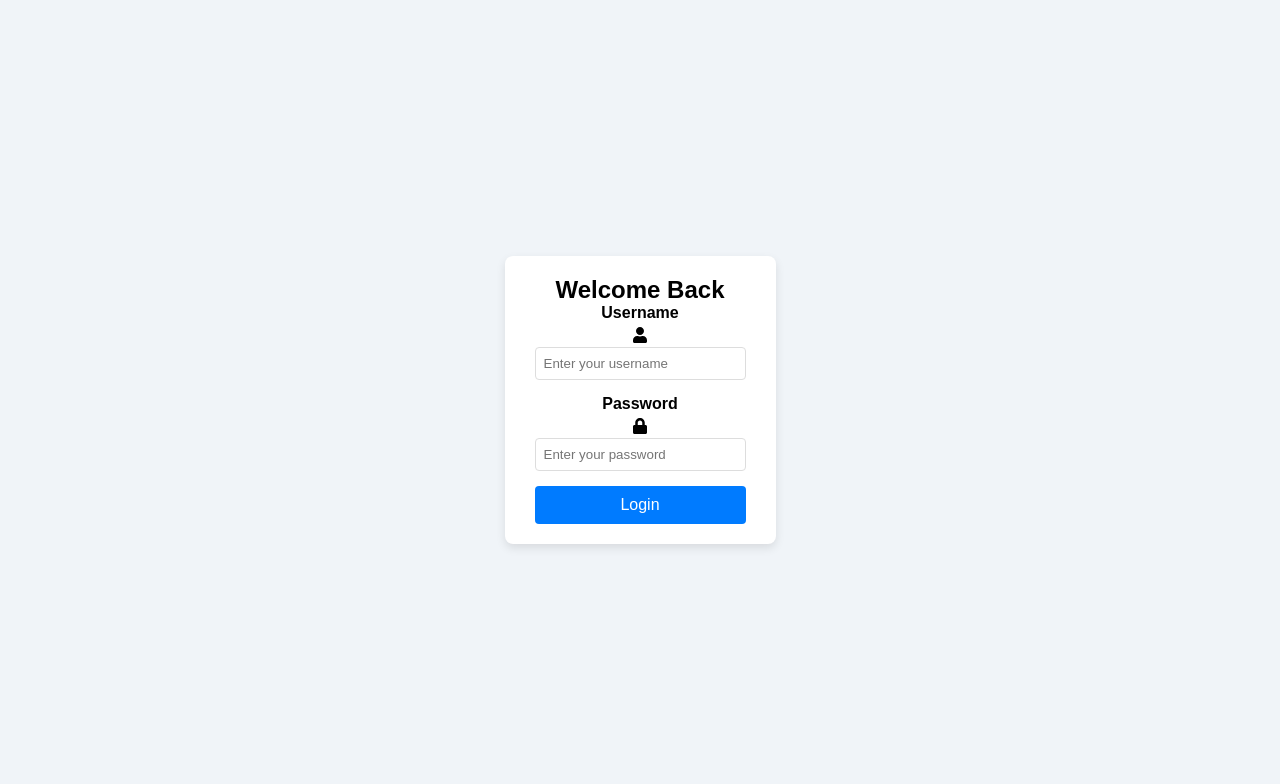
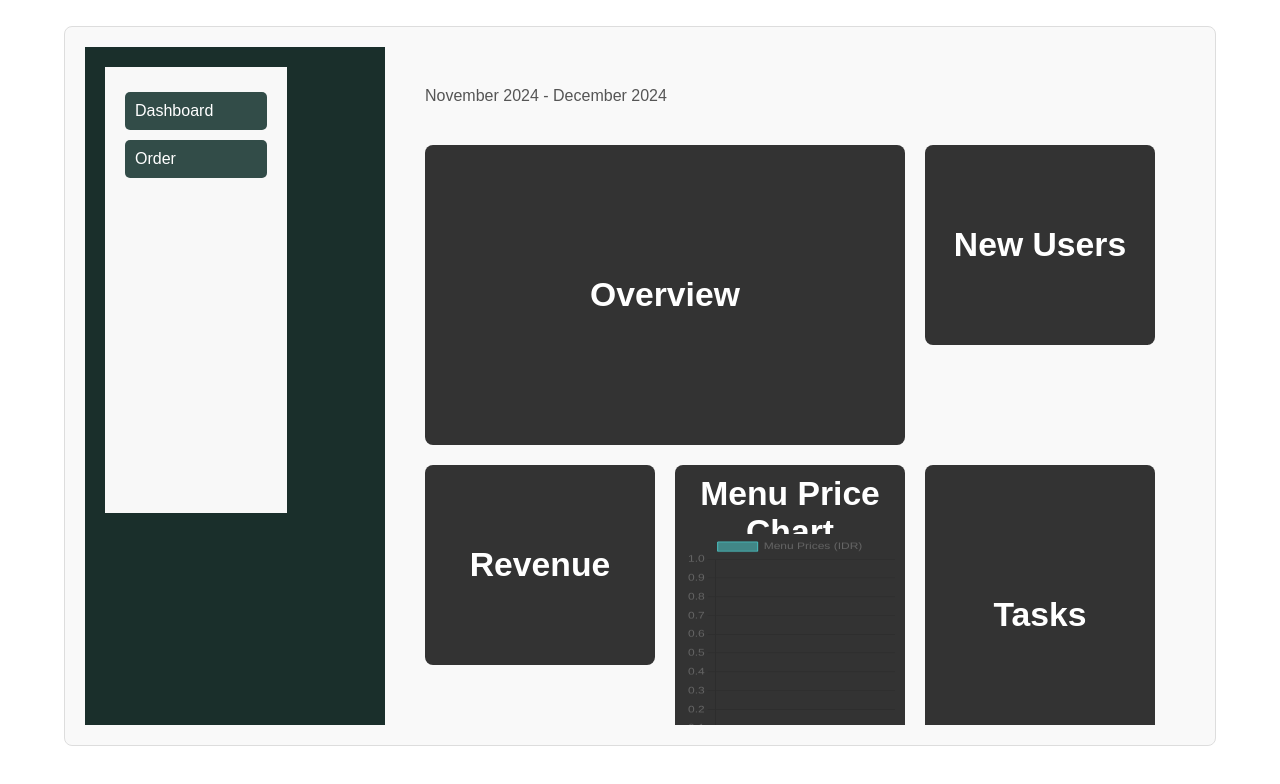
Before and after one commit to FauzanIkhsani04/kasir-digital, a React (Create React App) app in the folder FE/: page / in a window 1280 px wide. Shown: the top 784 px of the page. Built offline with nearby package versions, Linux system fonts and the light colour scheme; no server answers; the database is empty.

Commit message:
Revert "Merge branch 'master' of https://github.com/FauzanIkhsani04/kasir-digital"
This reverts commit b58e96f59e9c78f80700b6aab493fa4d2313ae58, reversing
changes made to ab766cee1adb6be515a3204908bf1a98c4f8b063.

```diff
--- a/FE/package.json
+++ b/FE/package.json
@@ -13,7 +13,6 @@
     "react": "^18.3.1",
     "react-chartjs-2": "^5.2.0",
     "react-dom": "^18.3.1",
-    "react-icons": "^5.4.0",
     "react-router-dom": "^6.28.0",
     "react-scripts": "^5.0.1",
     "web-vitals": "^2.1.4"
--- a/FE/src/App.js
+++ b/FE/src/App.js
@@ -1,33 +1,25 @@
 import React from "react";
 import { BrowserRouter as Router, Routes, Route } from "react-router-dom";
 import Sidebar from "../src/dashboard/sidebar.jsx";
+import Header from "../src/dashboard/header.jsx";
 import Dashboard from "../src/dashboard/dashboard.jsx";
 import Order from "../src/order/order.jsx";
 import Menu from "../src/order/menu.jsx";
-import Login from "../src/dashboard/login.jsx";
 import "./App.css";
 
 function App() {
   return (
     <Router>
-      <Routes>
-        <Route path="/" element={<Login />} />
-        <Route
-          path="*"
-          element={
       <div className="container">
         <Sidebar />
         <main className="content">
           <Routes>
-                  <Route path="/dashboard" element={<Dashboard />} />
+            <Route path="/" element={<Dashboard />} />
             <Route path="/order" element={<Order />} />
             <Route path="/menu" element={<Menu />} />
           </Routes>
         </main>
       </div>
-          }
-        />
-      </Routes>
     </Router>
   );
 }
--- a/FE/src/assets/dashboard.css
+++ b/FE/src/assets/dashboard.css
@@ -3,6 +3,7 @@
   margin: 0;
   padding: 0;
   box-sizing: border-box;
+  overflow: hidden;
 }
 
 /* Container Dashboard */
@@ -11,13 +12,13 @@
   height: 100vh;
   font-family: Arial, sans-serif;
   color: #333;
-  background-color: #f4f7fc;
 }
 
 /* Bagian Konten Utama */
 .content {
   flex: 1;
   padding: 20px;
+  background-color: #f9f9f9;
   overflow-y: auto;
 }
 
@@ -41,60 +42,42 @@
 
 .dashboard-cards {
   display: grid;
-  grid-template-columns: repeat(auto-fit, minmax(300px, 1fr));
+  grid-template-columns: repeat(3, 1fr);
   gap: 20px;
 }
 
 /* Kartu */
 .card {
-  background-color: #fff;
+  background-color: #333;
   border-radius: 8px;
-  box-shadow: 0 4px 10px rgba(0, 0, 0, 0.1);
-  padding: 20px;
+  height: 200px;
   display: flex;
   flex-direction: column;
   align-items: center;
   justify-content: center;
   text-align: center;
-  transition: transform 0.3s ease, box-shadow 0.3s ease;
+  color: #fff;
+  font-size: 1.2em;
+  transition: transform 0.3s;
 }
 
 .card:hover {
   transform: translateY(-5px);
-  box-shadow: 0 6px 15px rgba(0, 0, 0, 0.15);
 }
 
 /* Ukuran Kartu */
 .large-card {
   grid-column: span 2;
-  height: 350px;
+  height: 300px;
 }
 
 .medium-card {
-  height: 300px;
+  height: 300px; /* Tinggi ditingkatkan untuk grafik */
+  padding: 10px;
 }
 
 .small-card {
   height: 200px;
-}
-
-/* Order History List */
-.order-history-list {
-  list-style: none;
-  padding: 0;
-  width: 100%;
-}
-
-.order-item {
-  background: #fafafa;
-  border: 1px solid #e0e0e0;
-  border-radius: 5px;
-  margin-bottom: 10px;
-  padding: 10px 15px;
-}
-
-.order-item p {
-  margin: 5px 0;
 }
 
 /* Responsif */
@@ -102,8 +85,4 @@
   .dashboard-cards {
     grid-template-columns: 1fr;
   }
-
-  .large-card {
-    grid-column: span 1;
-  }
 }
--- a/FE/src/assets/login.css
+++ /dev/null
@@ -1,58 +0,0 @@
-.login-container {
-  display: flex;
-  justify-content: center;
-  align-items: center;
-  height: 100vh;
-  background-color: #f0f4f8;
-}
-
-.login-card {
-  background: white;
-  padding: 20px 30px;
-  border-radius: 8px;
-  box-shadow: 0 4px 10px rgba(0, 0, 0, 0.1);
-  text-align: center;
-}
-
-.form-group {
-  margin-bottom: 15px;
-}
-
-label {
-  display: block;
-  font-weight: bold;
-  margin-bottom: 5px;
-}
-
-input {
-  width: 100%;
-  padding: 8px;
-  border: 1px solid #ddd;
-  border-radius: 4px;
-}
-
-input:focus {
-  outline: none;
-  border-color: #007bff;
-}
-
-.error-message {
-  color: red;
-  font-size: 0.9em;
-  margin-top: 10px;
-}
-
-.login-button {
-  width: 100%;
-  padding: 10px;
-  background-color: #007bff;
-  color: white;
-  border: none;
-  border-radius: 4px;
-  font-size: 1em;
-  cursor: pointer;
-}
-
-.login-button:hover {
-  background-color: #0056b3;
-}
--- a/FE/src/dashboard/dashboard.jsx
+++ b/FE/src/dashboard/dashboard.jsx
@@ -2,14 +2,13 @@ import React, { useEffect, useState } from "react";
 import "../assets/dashboard.css"; // Import the CSS file for styling
 import { Bar } from "react-chartjs-2";
 import { Chart as ChartJS, CategoryScale, LinearScale, BarElement, Tooltip, Legend } from "chart.js";
-import { collection, getDocs, query, orderBy, limit } from "firebase/firestore";
-import { db } from "../firebase/firebase"; // Make sure Firebase configuration is correct
+import { collection, getDocs } from "firebase/firestore";
+import { db } from "../firebase/firebase"; // Pastikan konfigurasi Firebase benar
 
 ChartJS.register(CategoryScale, LinearScale, BarElement, Tooltip, Legend);
 
 const Dashboard = () => {
   const [chartData, setChartData] = useState(null);
-  const [orderHistory, setOrderHistory] = useState([]);
 
   useEffect(() => {
     const fetchChartData = async () => {
@@ -36,19 +35,7 @@ const Dashboard = () => {
       });
     };
 
-    const fetchOrderHistory = async () => {
-      const orderData = [];
-      const orderQuery = query(collection(db, "bill"), orderBy("timestamp", "desc"), limit(5));
-      const querySnapshot = await getDocs(orderQuery);
-      querySnapshot.forEach((doc) => {
-        const { customer, paid } = doc.data();
-        orderData.push({ id: doc.id, customer, paid });
-      });
-      setOrderHistory(orderData);
-    };
-
     fetchChartData();
-    fetchOrderHistory();
   }, []);
 
   return (
@@ -59,8 +46,21 @@ const Dashboard = () => {
         </header>
         <section className="dashboard">
           <div className="dashboard-cards">
-            {/* Chart Card */}
+            {/* Large Card */}
             <div className="card large-card">
+              <h3>Overview</h3>
+            </div>
+
+            {/* Small Cards */}
+            <div className="card small-card">
+              <h3>New Users</h3>
+            </div>
+            <div className="card small-card">
+              <h3>Revenue</h3>
+            </div>
+
+            {/* Medium Card for Chart */}
+            <div className="card medium-card">
               <h3>Menu Price Chart</h3>
               {chartData ? (
                 <Bar
@@ -75,25 +75,9 @@ const Dashboard = () => {
               )}
             </div>
 
-            {/* Order History Card */}
-            <div className="card large-card">
-              <h3>Recent Order History</h3>
-              {orderHistory.length > 0 ? (
-                <ul className="order-history-list">
-                  {orderHistory.map((order) => (
-                    <li key={order.id} className="order-item">
-                      <p>
-                        <strong>Customer:</strong> {order.customer}
-                      </p>
-                      <p>
-                        <strong>Total Paid:</strong> Rp {order.paid}
-                      </p>
-                    </li>
-                  ))}
-                </ul>
-              ) : (
-                <p>No recent orders.</p>
-              )}
+            {/* Another Medium Card */}
+            <div className="card medium-card">
+              <h3>Tasks</h3>
             </div>
           </div>
         </section>
--- a/FE/src/dashboard/login.jsx
+++ /dev/null
@@ -1,50 +0,0 @@
-import React, { useState } from "react";
-import { useNavigate } from "react-router-dom";
-import "../assets/login.css"; // Import CSS file for styling
-import { FaUser, FaLock } from "react-icons/fa"; // Import icons
-
-function Login() {
-  const [username, setUsername] = useState("");
-  const [password, setPassword] = useState("");
-  const [error, setError] = useState("");
-  const navigate = useNavigate();
-
-  const handleLogin = (e) => {
-    e.preventDefault();
-    if (username === "adminsate" && password === "admin123") {
-      navigate("/dashboard");
-    } else {
-      setError("Invalid username or password");
-    }
-  };
-
-  return (
-    <div className="login-container">
-      <div className="login-card">
-        <h2>Welcome Back</h2>
-        <form onSubmit={handleLogin}>
-          <div className="form-group">
-            <label htmlFor="username">Username</label>
-            <div className="input-icon">
-              <FaUser className="icon" />
-              <input type="text" id="username" value={username} onChange={(e) => setUsername(e.target.value)} required placeholder="Enter your username" />
-            </div>
-          </div>
-          <div className="form-group">
-            <label htmlFor="password">Password</label>
-            <div className="input-icon">
-              <FaLock className="icon" />
-              <input type="password" id="password" value={password} onChange={(e) => setPassword(e.target.value)} required placeholder="Enter your password" />
-            </div>
-          </div>
-          {error && <p className="error-message">{error}</p>}
-          <button type="submit" className="login-button">
-            Login
-          </button>
-        </form>
-      </div>
-    </div>
-  );
-}
-
-export default Login;
--- a/FE/src/dashboard/sidebar.jsx
+++ b/FE/src/dashboard/sidebar.jsx
@@ -13,7 +13,7 @@ const Sidebar = () => {
       <nav className="menu">
         <ul>
           <li>
-            <Link to="/dashboard">Dashboard</Link>
+            <Link to="/">Dashboard</Link>
           </li>
           <li>
             <Link to="/order">Order</Link>
--- a/FE/src/order/order.jsx
+++ b/FE/src/order/order.jsx
@@ -1,24 +1,17 @@
 import React, { useState, useEffect } from "react";
-import { Link, useNavigate } from "react-router-dom"; // Import Link and useNavigate for navigation
+import { Link } from "react-router-dom"; // Import Link for navigation
 import { db } from "../firebase/firebase"; // Adjust path as necessary
-import { collection, getDocs, addDoc, serverTimestamp } from "firebase/firestore";
+import { collection, getDocs } from "firebase/firestore";
 import "../assets/order.css";
-import { FaQrcode, FaMoneyBillWave } from "react-icons/fa"; // Import icons for QRIS and Cash
 
 const Order = () => {
   const [menuItems, setMenuItems] = useState([]);
-  const [filteredItems, setFilteredItems] = useState([]); // State for filtered items
-  const [searchQuery, setSearchQuery] = useState("");
   const [selectedItems, setSelectedItems] = useState([]);
-  const [customerName, setCustomerName] = useState("");
+  const [customerName, setCustomerName] = useState("Customer's Name");
+  const [orderNumber, setOrderNumber] = useState(0);
   const [currentDate, setCurrentDate] = useState("");
   const [currentTime, setCurrentTime] = useState("");
   const [showPaymentPopup, setShowPaymentPopup] = useState(false); // State for showing payment popup
-  const [paymentMethod, setPaymentMethod] = useState("");
-  const [showSummaryPopup, setShowSummaryPopup] = useState(false);
-  const [cashPaid, setCashPaid] = useState(0);
-  const [error, setError] = useState(""); // State for customer name validation
-  const navigate = useNavigate();
 
   // Fetch menu items from Firestore
   useEffect(() => {
@@ -30,7 +23,6 @@ const Order = () => {
           ...doc.data(),
         }));
         setMenuItems(items);
-        setFilteredItems(items); // Initially, all items are displayed
       } catch (error) {
         console.error("Error fetching data from Firestore:", error);
       }
@@ -63,49 +55,11 @@ const Order = () => {
   };
 
   const handlePlaceOrder = () => {
-    if (!customerName.trim()) {
-      setError("Please enter the customer's name.");
-      return;
-    }
-    setError("");
     setShowPaymentPopup(true); // Show the payment popup when the order is placed
-  };
-
-  const handleSearch = (e) => {
-    const query = e.target.value.toLowerCase();
-    setSearchQuery(query);
-    setFilteredItems(menuItems.filter((item) => item.name.toLowerCase().includes(query)));
-  };
-
-  const handlePaymentMethod = (method) => {
-    setPaymentMethod(method);
-    setShowPaymentPopup(false);
-    setShowSummaryPopup(true);
-  };
-
-  const handleConfirmPayment = async () => {
-    const orderDetails = selectedItems.reduce((acc, item, index) => {
-      acc[`order-${index + 1}`] = item;
-      return acc;
-    }, {});
-
-    try {
-      await addDoc(collection(db, "bill"), {
-        customer: customerName,
-        order: orderDetails,
-        paid: total,
-        "payment-method": paymentMethod,
-        timestamp: serverTimestamp(),
-      });
-      navigate("/dashboard");
-    } catch (error) {
-      console.error("Error saving to Firestore:", error);
-    }
   };
 
   const subtotal = selectedItems.reduce((acc, item) => acc + item.price, 0);
   const total = subtotal;
-  const change = cashPaid - total;
 
   return (
     <div className="app">
@@ -123,10 +77,10 @@ const Order = () => {
           <button className="category active">All Menu</button>
         </div>
 
-        <input className="search" type="text" placeholder="Search something on your mind" value={searchQuery} onChange={handleSearch} />
+        <input className="search" type="text" placeholder="Search something on your mind" />
 
         <div className="menu-items">
-          {filteredItems.map((item) => (
+          {menuItems.map((item) => (
             <div className="menu-item" key={item.id} onClick={() => handleAddItem(item)}>
               <div className="item-name">{item.name}</div>
               <div className="item-price">Rp {item.price}</div>
@@ -138,8 +92,8 @@ const Order = () => {
       {/* Right Panel: Order Summary */}
       <div className="order-summary">
         <div className="order-header">
-          <input type="text" value={customerName} onChange={(e) => setCustomerName(e.target.value)} placeholder="Nama" className="customer-name-input" />
-          {error && <p className="error-message">{error}</p>}
+          <input type="text" value={customerName} onChange={(e) => setCustomerName(e.target.value)} placeholder="Enter Customer's Name" className="customer-name-input" />
+          <input type="number" value={orderNumber} onChange={(e) => setOrderNumber(Number(e.target.value))} placeholder="Order Number" className="order-number-input" />
         </div>
 
         <div className="order-details">
@@ -180,43 +134,14 @@ const Order = () => {
         <div className="payment-popup">
           <div className="popup-content">
             <h3>Select Payment Method</h3>
-            <button className="payment-option" onClick={() => handlePaymentMethod("cash")}>
-              <FaMoneyBillWave className="payment-icon" /> Cash
+            <button className="payment-option" onClick={() => alert("Payment via Cash")}>
+              Cash
             </button>
-            <button className="payment-option" onClick={() => handlePaymentMethod("qris")}>
-              <FaQrcode className="payment-icon" /> QRIS
+            <button className="payment-option" onClick={() => alert("Payment via QRIS")}>
+              QRIS
             </button>
             <button className="close-popup" onClick={() => setShowPaymentPopup(false)}>
               Close
-            </button>
-          </div>
-        </div>
-      )}
-
-      {/* Summary Popup */}
-      {showSummaryPopup && (
-        <div className="summary-popup">
-          <div className="popup-content">
-            <h3>Order Summary</h3>
-            <ul>
-              {selectedItems.map((item, index) => (
-                <li key={index}>
-                  {item.name} - Rp {item.price}
-                </li>
-              ))}
-            </ul>
-            <div className="total">Total: Rp {total}</div>
-            {paymentMethod === "cash" && (
-              <div>
-                <input type="number" value={cashPaid} onChange={(e) => setCashPaid(Number(e.target.value))} placeholder="Enter payment amount" />
-                <div>Change: Rp {change >= 0 ? change : 0}</div>
-              </div>
-            )}
-            <button className="confirm-btn" onClick={handleConfirmPayment}>
-              Lunas
-            </button>
-            <button className="cancel-btn" onClick={() => setShowSummaryPopup(false)}>
-              Cancel
             </button>
           </div>
         </div>
```
Also changed, not shown: FE/src/assets/order.css (+0 -112 lines). Lines whose indentation alone changed are shown as unchanged.
